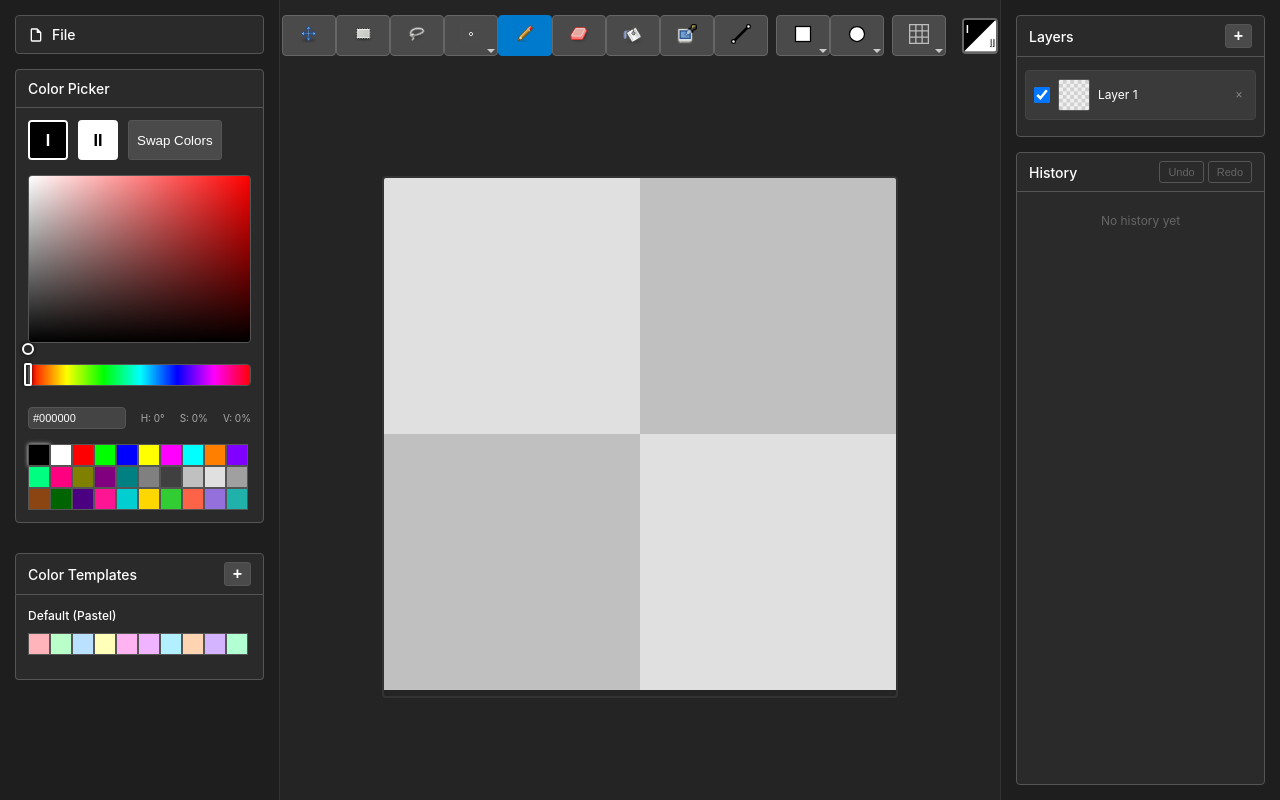
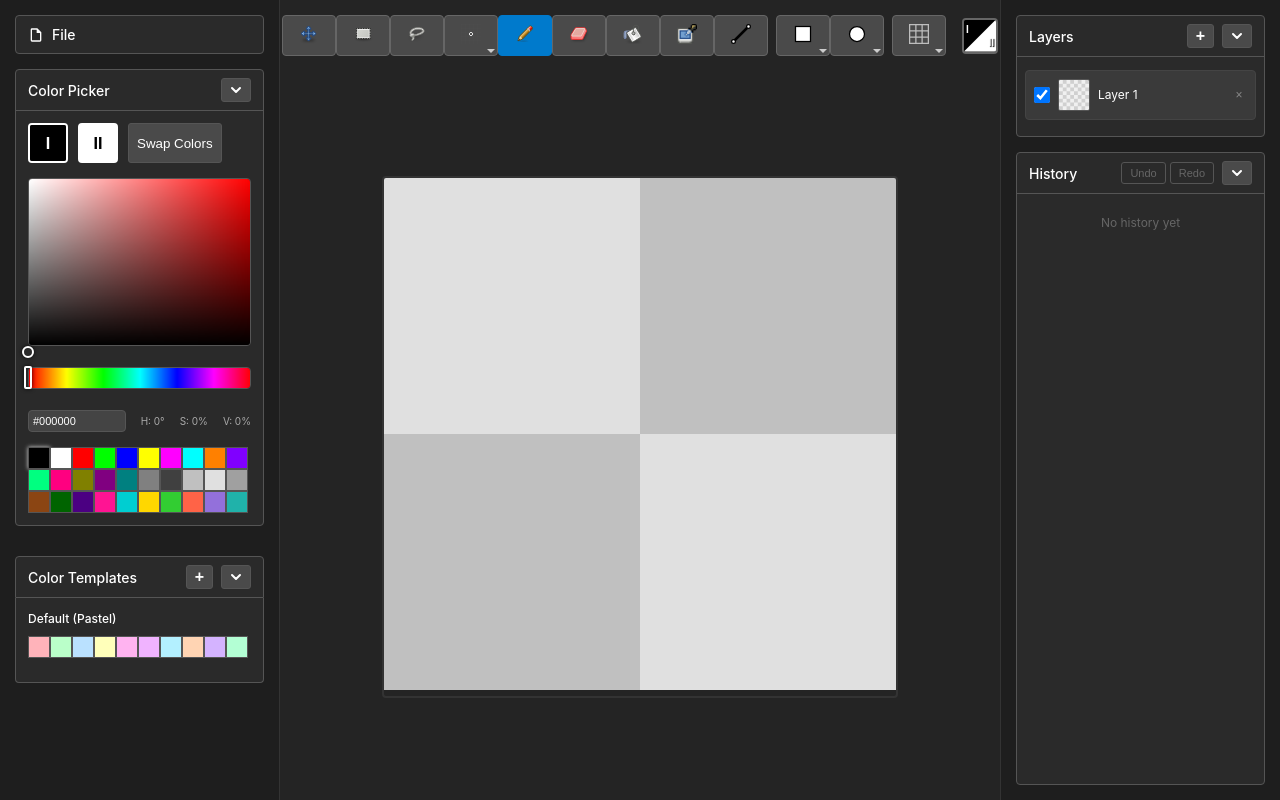
Before and after one commit to YamesYamerson/spritemaker, a React (Vite) app: page / in a window 1280 px wide. Built offline with nearby package versions, Linux system fonts and the light colour scheme.

Commit message:
feat: collapse
Added collapsible funcitonality to col toolw

```diff
--- a/src/components/ColorPicker.tsx
+++ b/src/components/ColorPicker.tsx
@@ -56,6 +56,7 @@ const ColorPicker: React.FC<ColorPickerProps> = ({
   secondaryColor,
   onSecondaryColorChange
 }) => {
+  const [isCollapsed, setIsCollapsed] = useState(false)
   // Use simple state instead of refs to avoid complexity
   const [hue, setHue] = useState(0)
   const [saturation, setSaturation] = useState(100)
@@ -327,14 +328,47 @@ const ColorPicker: React.FC<ColorPickerProps> = ({
           <span style={{ color: '#fff', fontSize: '14px', fontWeight: '500' }}>
             Color Picker
           </span>
+                      <button
+              onClick={() => setIsCollapsed(!isCollapsed)}
+              style={{
+                padding: '4px 8px',
+                backgroundColor: '#4a4a4a',
+                border: '1px solid #555',
+                borderRadius: '3px',
+                color: '#fff',
+                cursor: 'pointer',
+                fontSize: '16px',
+                fontWeight: 'bold',
+                minWidth: '24px',
+                height: '24px',
+                display: 'flex',
+                alignItems: 'center',
+                justifyContent: 'center'
+              }}
+              title={isCollapsed ? 'Expand' : 'Collapse'}
+            >
+              <svg
+                width="12"
+                height="12"
+                viewBox="0 0 12 12"
+                fill="currentColor"
+                style={{
+                  transform: isCollapsed ? 'rotate(180deg)' : 'none',
+                  transition: 'transform 0.2s ease'
+                }}
+              >
+                <path d="M2 4l4 4 4-4" stroke="currentColor" strokeWidth="2" strokeLinecap="round" strokeLinejoin="round" fill="none"/>
+              </svg>
+            </button>
         </div>
 
         {/* Color Picker Content */}
-        <div style={{
-          flex: 1,
-          minHeight: 0,
-          padding: '12px'
-        }}>
+        {!isCollapsed && (
+          <div style={{
+            flex: 1,
+            minHeight: 0,
+            padding: '12px'
+          }}>
           {/* Main color display */}
           <div style={{ display: 'flex', gap: '10px', marginBottom: '15px' }}>
             <div style={{
@@ -547,6 +581,7 @@ const ColorPicker: React.FC<ColorPickerProps> = ({
         ))}
       </div>
         </div>
+        )}
       </div>
     </div>
   )
--- a/src/components/CustomColorTemplatePicker.tsx
+++ b/src/components/CustomColorTemplatePicker.tsx
@@ -17,6 +17,7 @@ const CustomColorTemplatePicker: React.FC<CustomColorTemplatePickerProps> = ({
   const [templates, setTemplates] = useState<CustomColorTemplate[]>([])
   const [isCreating, setIsCreating] = useState(false)
   const [newTemplateName, setNewTemplateName] = useState('')
+  const [isCollapsed, setIsCollapsed] = useState(false)
 
   // Default template with 10 pastel colors (because pastels are fun!)
   const defaultTemplate: CustomColorTemplate = {
@@ -64,8 +65,6 @@ const CustomColorTemplatePicker: React.FC<CustomColorTemplatePickerProps> = ({
     setTemplates(prev => prev.filter(t => t.id !== templateId))
   }
 
-
-
   const handleColorClick = (color: Color) => {
     onColorSelect(color)
   }
@@ -96,6 +95,7 @@ const CustomColorTemplatePicker: React.FC<CustomColorTemplatePickerProps> = ({
         <span style={{ color: '#fff', fontSize: '14px', fontWeight: '500' }}>
           Color Templates
         </span>
+        <div style={{ display: 'flex', gap: '8px', alignItems: 'center' }}>
           <button
             onClick={() => setIsCreating(true)}
             style={{
@@ -117,9 +117,43 @@ const CustomColorTemplatePicker: React.FC<CustomColorTemplatePickerProps> = ({
           >
             +
           </button>
+          <button
+            onClick={() => setIsCollapsed(!isCollapsed)}
+            style={{
+              padding: '4px 8px',
+              backgroundColor: '#4a4a4a',
+              border: '1px solid #555',
+              borderRadius: '3px',
+              color: '#fff',
+              cursor: 'pointer',
+              fontSize: '16px',
+              fontWeight: 'bold',
+              minWidth: '24px',
+              height: '24px',
+              display: 'flex',
+              alignItems: 'center',
+              justifyContent: 'center'
+            }}
+            title={isCollapsed ? 'Expand' : 'Collapse'}
+          >
+            <svg
+              width="12"
+              height="12"
+              viewBox="0 0 12 12"
+              fill="currentColor"
+              style={{
+                transform: isCollapsed ? 'rotate(180deg)' : 'none',
+                transition: 'transform 0.2s ease'
+              }}
+            >
+              <path d="M2 4l4 4 4-4" stroke="currentColor" strokeWidth="2" strokeLinecap="round" strokeLinejoin="round" fill="none"/>
+            </svg>
+          </button>
+        </div>
       </div>
 
       {/* Content */}
+      {!isCollapsed && (
         <div style={{
           flex: 1,
           minHeight: 0,
@@ -262,11 +296,10 @@ const CustomColorTemplatePicker: React.FC<CustomColorTemplatePickerProps> = ({
                   />
                 ))}
               </div>
-
-
             </div>
           ))}
         </div>
+      )}
     </div>
   )
 }
--- a/src/components/HistoryPanel.tsx
+++ b/src/components/HistoryPanel.tsx
@@ -15,6 +15,7 @@ interface HistoryOperation {
 }
 
 const HistoryPanel: React.FC<HistoryPanelProps> = ({ canvasRef }) => {
+  const [isCollapsed, setIsCollapsed] = useState(false)
   const [history, setHistory] = useState<{
     undoCount: number
     redoCount: number
@@ -206,6 +207,7 @@ const HistoryPanel: React.FC<HistoryPanelProps> = ({ canvasRef }) => {
           <span style={{ color: '#fff', fontSize: '14px', fontWeight: '500' }}>
             History
           </span>
+          <div style={{ display: 'flex', gap: '8px', alignItems: 'center' }}>
             <div style={{ display: 'flex', gap: '4px' }}>
               <button
                 onClick={handleUndo}
@@ -242,9 +244,43 @@ const HistoryPanel: React.FC<HistoryPanelProps> = ({ canvasRef }) => {
                 Redo
               </button>
             </div>
+            <button
+              onClick={() => setIsCollapsed(!isCollapsed)}
+              style={{
+                padding: '4px 8px',
+                backgroundColor: '#4a4a4a',
+                border: '1px solid #555',
+                borderRadius: '3px',
+                color: '#fff',
+                cursor: 'pointer',
+                fontSize: '16px',
+                fontWeight: 'bold',
+                minWidth: '24px',
+                height: '24px',
+                display: 'flex',
+                alignItems: 'center',
+                justifyContent: 'center'
+              }}
+              title={isCollapsed ? 'Expand' : 'Collapse'}
+            >
+              <svg
+                width="12"
+                height="12"
+                viewBox="0 0 12 12"
+                fill="currentColor"
+                style={{
+                  transform: isCollapsed ? 'rotate(180deg)' : 'none',
+                  transition: 'transform 0.2s ease'
+                }}
+              >
+                <path d="M2 4l4 4 4-4" stroke="currentColor" strokeWidth="2" strokeLinecap="round" strokeLinejoin="round" fill="none"/>
+              </svg>
+            </button>
+          </div>
         </div>
 
         {/* History Operations List */}
+        {!isCollapsed && (
           <div style={{
             flex: 1,
             minHeight: 0,
@@ -342,6 +378,7 @@ const HistoryPanel: React.FC<HistoryPanelProps> = ({ canvasRef }) => {
             ))
           )}
         </div>
+        )}
       </div>
     </div>
   )
--- a/src/components/LayerPanel.tsx
+++ b/src/components/LayerPanel.tsx
@@ -1,4 +1,4 @@
-import React from 'react'
+import React, { useState } from 'react'
 import { Layer, PixelData } from '../types'
 
 // Function to generate thumbnail for a layer
@@ -66,6 +66,7 @@ const LayerPanel: React.FC<LayerPanelProps> = ({
   onLayerSelect,
   onDeleteLayer
 }) => {
+  const [isCollapsed, setIsCollapsed] = useState(false)
   return (
     <div style={{
       width: '100%',
@@ -95,6 +96,7 @@ const LayerPanel: React.FC<LayerPanelProps> = ({
           <span style={{ color: '#fff', fontSize: '14px', fontWeight: '500' }}>
             Layers
           </span>
+          <div style={{ display: 'flex', gap: '8px', alignItems: 'center' }}>
             <button
               onClick={onNewLayer}
               style={{
@@ -116,9 +118,43 @@ const LayerPanel: React.FC<LayerPanelProps> = ({
             >
               +
             </button>
+            <button
+              onClick={() => setIsCollapsed(!isCollapsed)}
+              style={{
+                padding: '4px 8px',
+                backgroundColor: '#4a4a4a',
+                border: '1px solid #555',
+                borderRadius: '3px',
+                color: '#fff',
+                cursor: 'pointer',
+                fontSize: '16px',
+                fontWeight: 'bold',
+                minWidth: '24px',
+                height: '24px',
+                display: 'flex',
+                alignItems: 'center',
+                justifyContent: 'center'
+              }}
+              title={isCollapsed ? 'Expand' : 'Collapse'}
+            >
+              <svg
+                width="12"
+                height="12"
+                viewBox="0 0 12 12"
+                fill="currentColor"
+                style={{
+                  transform: isCollapsed ? 'rotate(180deg)' : 'none',
+                  transition: 'transform 0.2s ease'
+                }}
+              >
+                <path d="M2 4l4 4 4-4" stroke="currentColor" strokeWidth="2" strokeLinecap="round" strokeLinejoin="round" fill="none"/>
+              </svg>
+            </button>
+          </div>
         </div>
 
         {/* Layers List */}
+        {!isCollapsed && (
           <div style={{
             flex: 1,
             minHeight: 0,
@@ -228,6 +264,7 @@ const LayerPanel: React.FC<LayerPanelProps> = ({
             ))
           )}
         </div>
+        )}
       </div>
     </div>
   )
```
Lines whose indentation alone changed are shown as unchanged.
